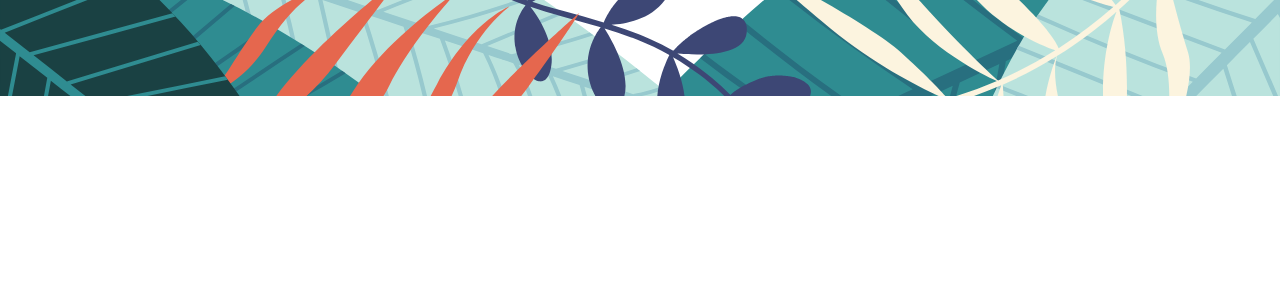
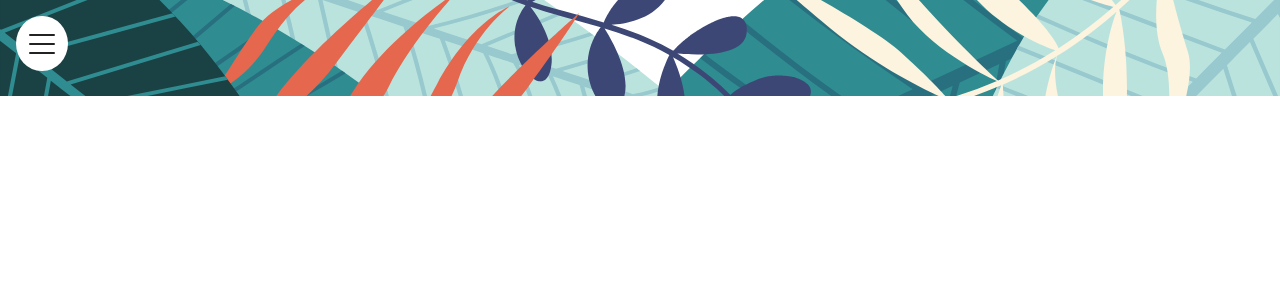
Before and after one commit to jensengbg-johanna-ohrnberg/airBean-by-IronPants, a Vue app in the folder airbean/: page /profile in a window 1280 px wide. Shown: the top 300 px of the page. Built offline with nearby package versions, Linux system fonts and the light colour scheme.

Commit message:
Update Profile.vue

```diff
--- a/airbean/src/views/Profile.vue
+++ b/airbean/src/views/Profile.vue
@@ -1,11 +1,21 @@
 <template>
   <div class="profileContainer">
-    <nav></nav>
+    <nav>
+      <MenuBtn />
+    </nav>
+    <OverlayMenu />
   </div>
 </template>
 
 <script>
-export default {}
+import MenuBtn from '../components/MenuButton.vue'
+import OverlayMenu from '../components/OverlayMenu'
+export default {
+  components: {
+    MenuBtn,
+    OverlayMenu
+  }
+}
 </script>
 
 <style></style>
```
